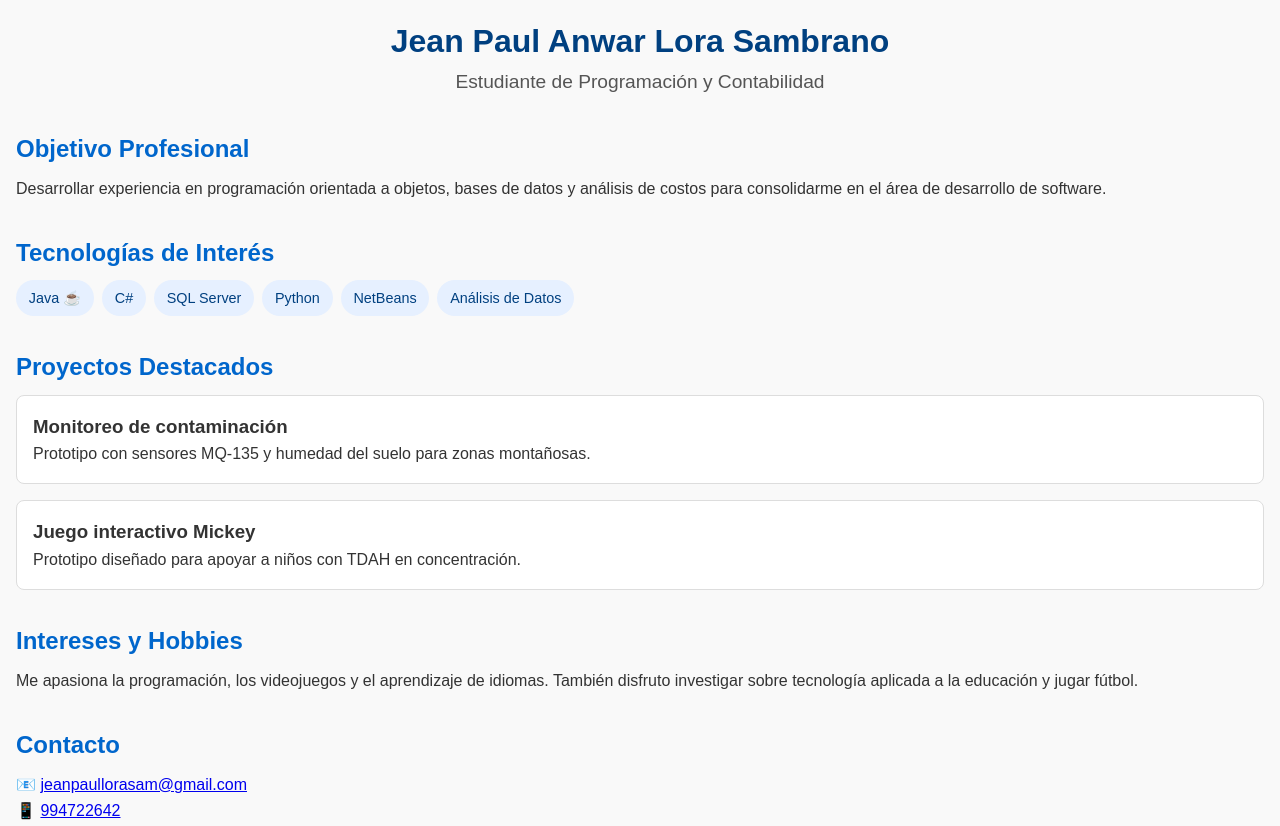
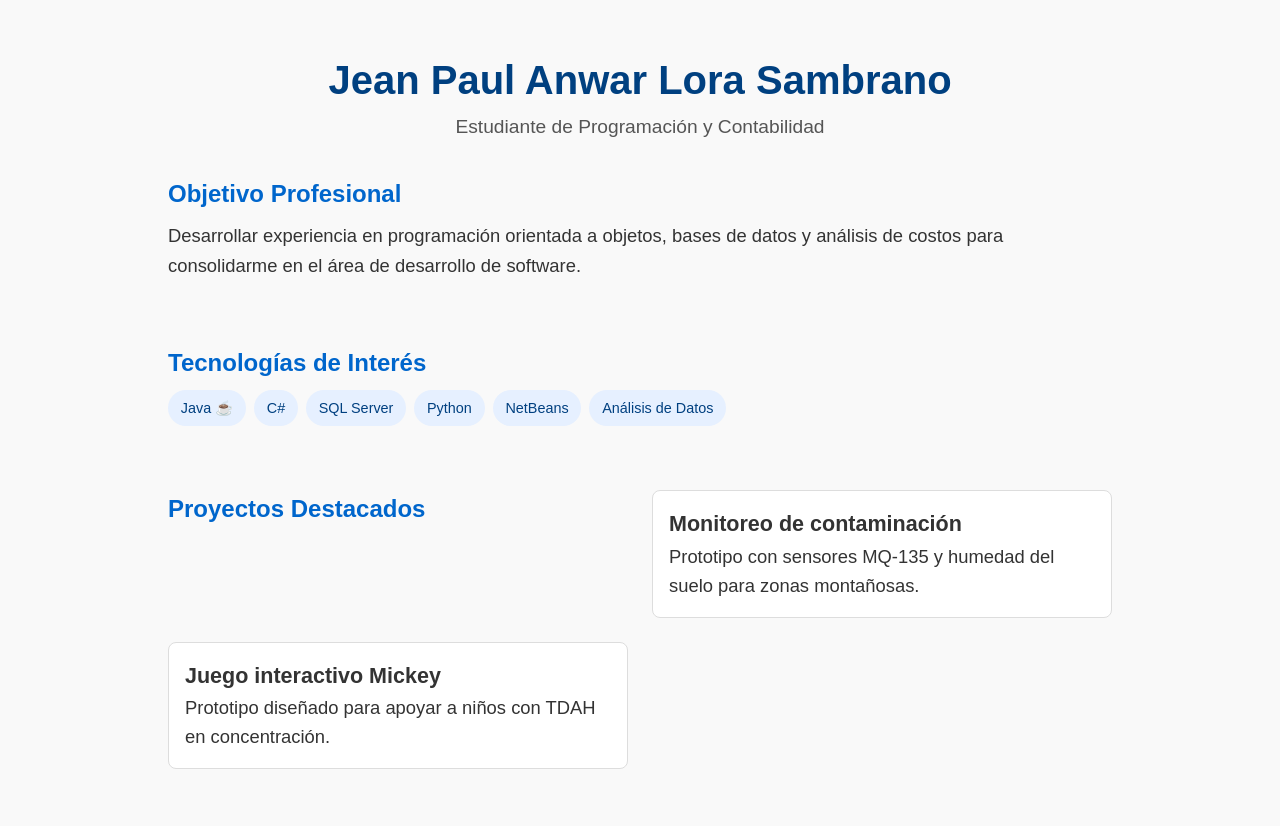
Before and after one commit to JeanPaul0509/1entrega, a plain HTML site: page index.html in a window 1280 px wide. Shown: the top 826 px of the page. Drawn offline with Linux system fonts and the light colour scheme.

Commit message:
ultimo de verdad

```diff
--- a/styles.css
+++ b/styles.css
@@ -13,23 +13,23 @@ body {
   padding: 1rem;
 }
 
-/* Encabezado */
+/* ===== HEADER ===== */
 header {
   text-align: center;
   margin-bottom: 2rem;
 }
 
 header h1 {
-  font-size: 2rem;
+  font-size: 1.8rem;
   color: #004080;
 }
 
 header p {
-  font-size: 1.2rem;
+  font-size: 1rem;
   color: #555;
 }
 
-/* Secciones */
+/* ===== SECCIONES ===== */
 main section {
   margin-bottom: 2rem;
 }
@@ -37,6 +37,7 @@ main section {
 h2 {
   margin-bottom: 0.5rem;
   color: #0066cc;
+  font-size: 1.2rem;
 }
 
 ul.chips {
@@ -54,7 +55,7 @@ ul.chips li {
   color: #004080;
 }
 
-/* Proyectos */
+/* ===== PROYECTOS ===== */
 #proyectos article {
   background: #fff;
   padding: 1rem;
@@ -63,7 +64,7 @@ ul.chips li {
   margin-bottom: 1rem;
 }
 
-/* Footer */
+/* ===== FOOTER ===== */
 footer {
   text-align: center;
   margin-top: 2rem;
@@ -85,13 +86,72 @@ footer button:hover {
   background: #004080;
 }
 
-/* Responsive */
-@media (max-width: 600px) {
+/* ===================== */
+/* MOBILE-FIRST (default)*/
+/* ===================== */
+body {
+  font-size: 1rem;
+}
+
+main {
+  display: flex;
+  flex-direction: column;
+  gap: 1.5rem;
+}
+
+/* ===================== */
+/* VISTA TABLET / DESKTOP*/
+/* ===================== */
+@media (min-width: 768px) {
   body {
-    font-size: 0.95rem;
+    font-size: 1.1rem;
+    padding: 2rem 4rem;
   }
 
   header h1 {
-    font-size: 1.6rem;
+    font-size: 2.2rem;
+  }
+
+  header p {
+    font-size: 1.2rem;
+  }
+
+  main {
+    gap: 2rem;
+  }
+
+  #tecnologias ul {
+    justify-content: flex-start;
+  }
+
+  #proyectos {
+    display: grid;
+    grid-template-columns: 1fr 1fr;
+    gap: 1.5rem;
+  }
+
+  #proyectos article {
+    margin: 0; /* grid ya da separación */
   }
 }
+
+@media (min-width: 1024px) {
+  body {
+    font-size: 1.15rem;
+    padding: 3rem 8rem;
+    max-width: 1200px;
+    margin: auto;
+  }
+
+  header h1 {
+    font-size: 2.5rem;
+  }
+
+  h2 {
+    font-size: 1.5rem;
+  }
+
+  footer {
+    font-size: 1rem;
+  }
+}
```
Also changed, not shown: script.js (line endings or trailing spaces).
